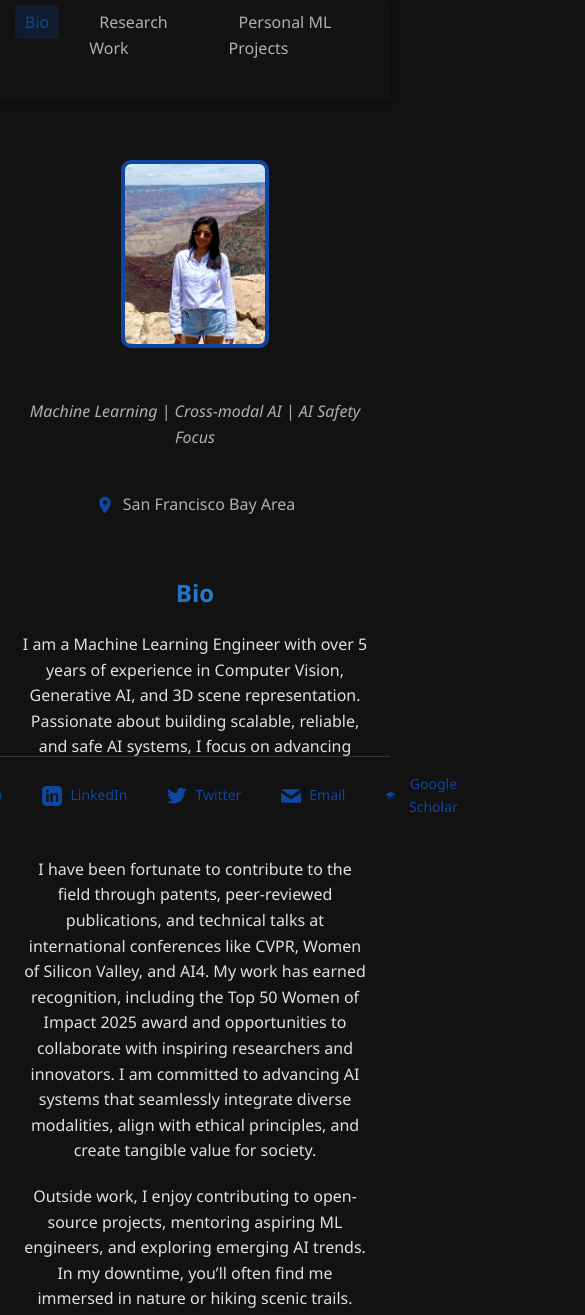
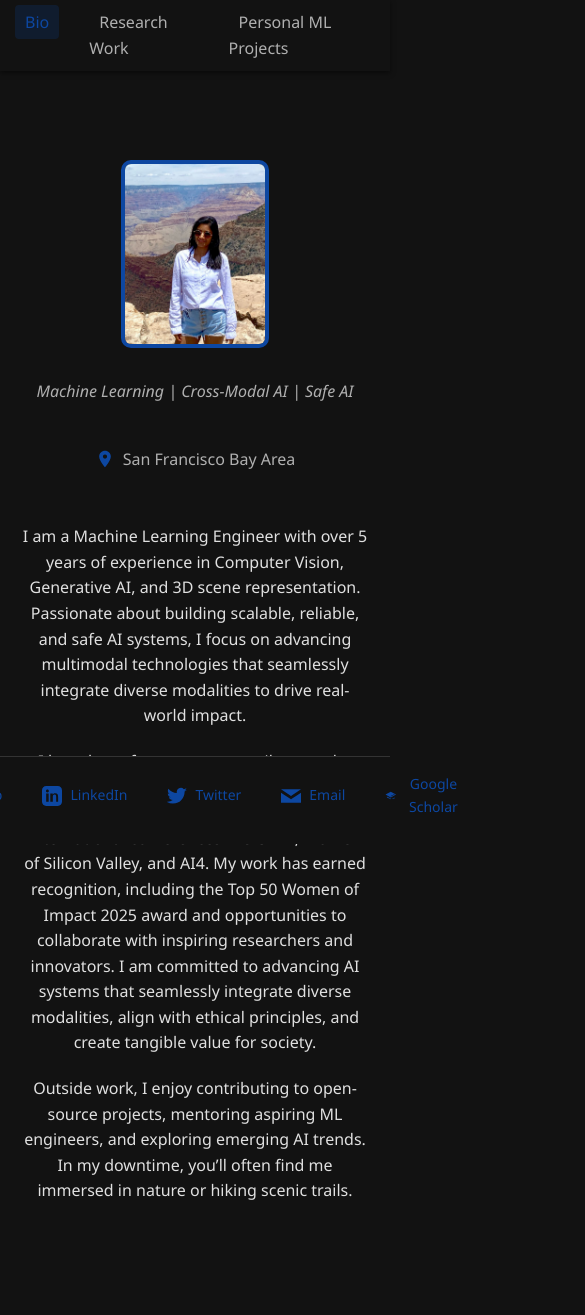
Before and after one commit to Pari-singh/Pari-singh.github.io, a plain HTML site: page index.html in a window 390 px wide. Shown: the top 1315 px of the page, 585 px wide, since content can reach past the window. Drawn offline with Linux system fonts and the light colour scheme.

Commit message:
Aligning bio

```diff
--- a/assets/css/styles.css
+++ b/assets/css/styles.css
@@ -78,10 +78,11 @@ body {
     display: flex;
     align-items: flex-start;
     gap: 30px;
-    flex-wrap: wrap;
+    flex-wrap: nowrap; /* Prevent wrapping */
 }
 
 .profile-container {
+    flex: 0 0 250px; /* Fixed width */
     display: flex;
     flex-direction: column;
     align-items: center;
@@ -89,35 +90,14 @@ body {
 }
 
 .profile-photo {
-    width: 220px;
-    height: 280px;
+    width: 200px; /* Adjusted width */
+    height: auto; /* Maintain aspect ratio */
     border-radius: 10px;
     object-fit: cover;
     border: 4px solid var(--accent-color);
     flex-shrink: 0;
 }
 
-.bio-content {
-    max-width: 800px;
-}
-
-.bio-content h2,
-.research-section h2,
-.projects-section h2 {
-    margin-bottom: 20px;
-    font-size: 28px;
-    background: linear-gradient(90deg, var(--accent-color), var(--secondary-accent));
-    -webkit-background-clip: text;
-    -webkit-text-fill-color: transparent;
-}
-
-.bio-content p {
-    font-size: 18px;
-    margin-bottom: 20px;
-    color: var(--text-color);
-}
-
-/* Additional Info: Description, Location */
 .additional-info {
     display: flex;
     flex-direction: column;
@@ -144,6 +124,27 @@ body {
     width: 20px;
     height: 20px;
     fill: var(--accent-color);
+}
+
+.bio-content {
+    flex: 1; /* Take remaining space */
+    max-width: 800px; /* Optional for readability */
+}
+
+.bio-content h2,
+.research-section h2,
+.projects-section h2 {
+    margin-bottom: 20px;
+    font-size: 28px;
+    background: linear-gradient(90deg, var(--accent-color), var(--secondary-accent));
+    -webkit-background-clip: text;
+    -webkit-text-fill-color: transparent;
+}
+
+.bio-content p {
+    font-size: 18px;
+    margin-bottom: 20px;
+    color: var(--text-color);
 }
 
 /* Social Links in Footer */
@@ -283,8 +284,8 @@ html {
         gap: 20px;
     }
 
-    .main-nav ul {
-        margin-bottom: 30px;
+    .profile-container {
+        flex: 0 0 200px; /* Adjusted width for medium screens */
     }
 }
 
@@ -292,22 +293,15 @@ html {
     .bio-container {
         flex-direction: column;
         align-items: center;
-        text-align: center;
     }
 
     .profile-container {
-        flex-direction: column;
-        align-items: center;
-    }
-
-    .profile-photo {
-        width: 180px;
-        height: 240px;
-        margin-bottom: 20px;
+        flex: 0 0 auto;
+        width: 100%;
     }
 
     .bio-content {
-        max-width: 100%;
+        width: 100%;
     }
 
     .bio-content h2 {
--- a/index.html
+++ b/index.html
@@ -35,7 +35,7 @@
                 <!-- Description and Location -->
                 <div class="additional-info">
                     <!-- Description -->
-                    <p class="description">Machine Learning | Cross-modal AI | AI Safety Focus</p>
+                    <p class="description">Machine Learning | Cross-Modal AI | Safe AI</p>
 
                     <!-- Location -->
                     <p class="location">
@@ -58,7 +58,7 @@
 
             <!-- Bio Content -->
             <div class="bio-content">
-                <h2>Bio</h2>
+<!--                <h2>Bio</h2>-->
                 <p>
                     I am a Machine Learning Engineer with over 5 years of experience in Computer Vision, Generative AI, and 3D scene representation. Passionate about building scalable, reliable, and safe AI systems, I focus on advancing multimodal technologies that seamlessly integrate diverse modalities to drive real-world impact.
                 </p>
```
Also changed, not shown: images/paper2_image.png.
